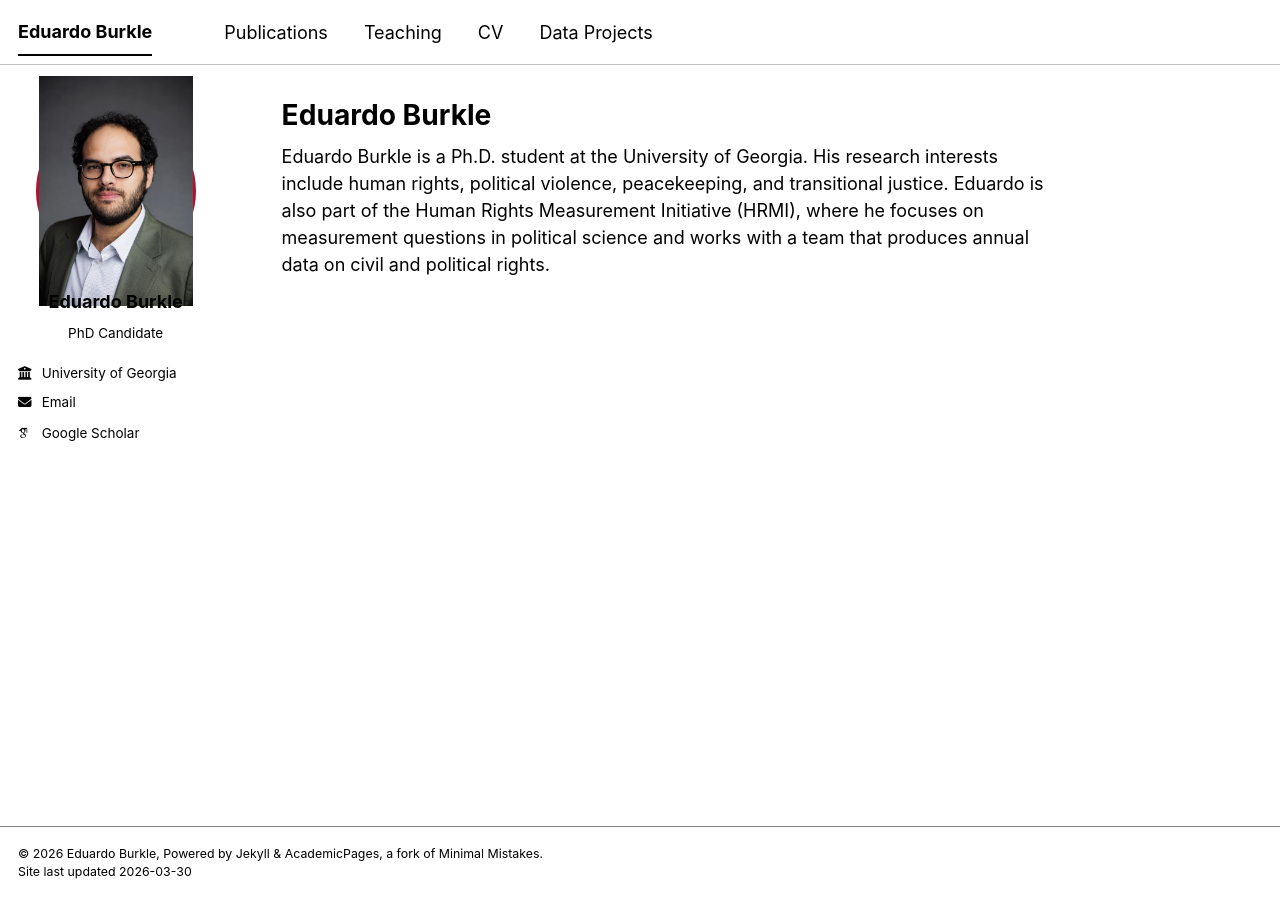
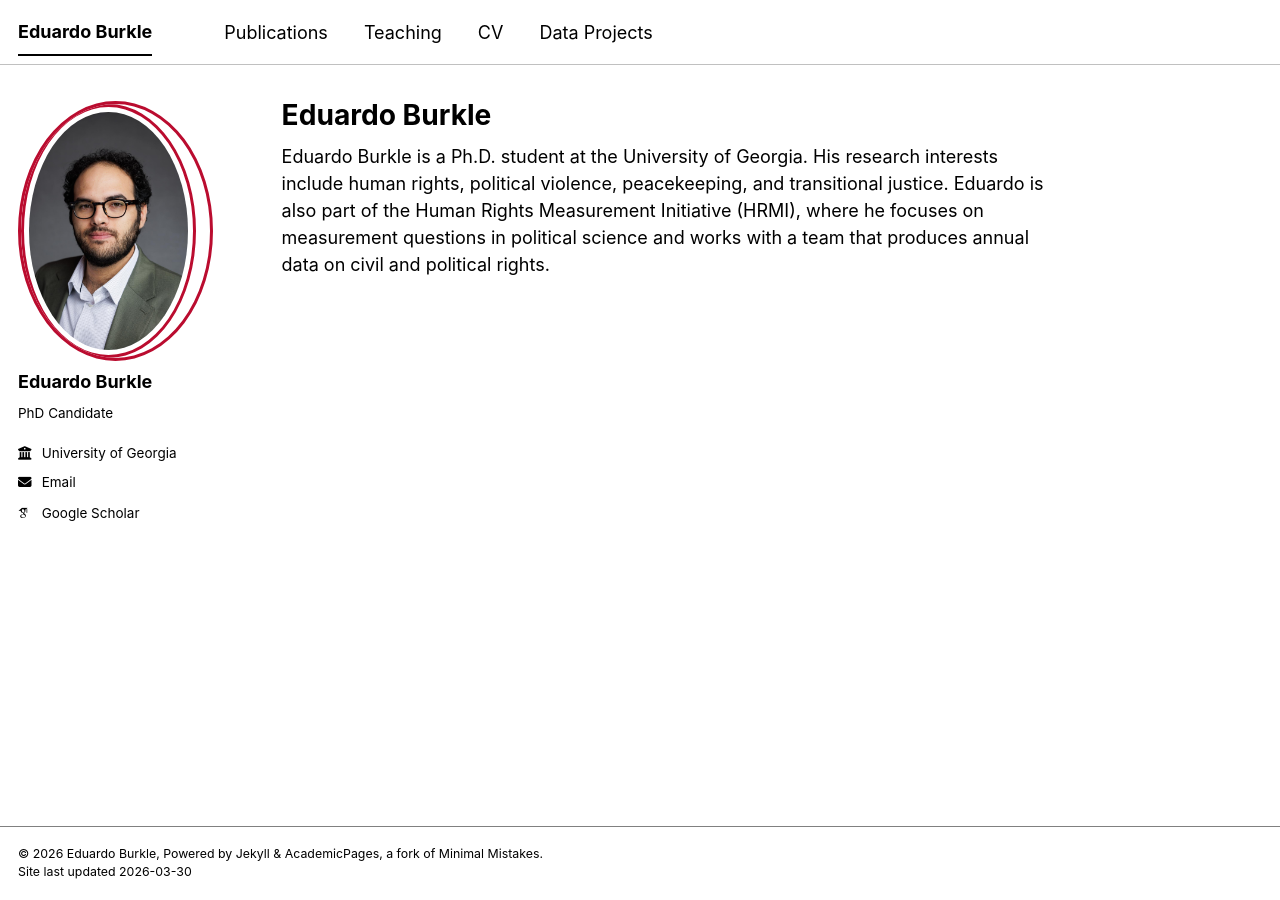
Before and after one commit to eduardoburkle/eduardoburkle.github.io, a Jekyll site: the page built from _pages/about.md, in a window 1280 px wide. Built offline with Jekyll 4.4.1, drawn with Linux system fonts in a browser that asks for light colours; some web fonts are replaced; a script bundle is joined from its source files by our own code; library files that are not in the unit come from our copies.

Commit message:
Update main.scss

```diff
--- a/assets/css/main.scss
+++ b/assets/css/main.scss
@@ -82,32 +82,12 @@ footer.page__footer p {
   display: none !important;
 }
 
-/* --- CENTERED & UNCLIPPED AVATAR --- */
-.author__avatar {
-  display: block !important;
-  text-align: center !important; /* Centers the image inside the sidebar */
-  width: 100% !important;
-  padding: 10px 0 !important;   /* Space to prevent clipping top/bottom */
-  overflow: visible !important;
+/* --- FORCE PICTURE ROUND --- */
+.author__avatar img,
+.author__avatar,
+#author__avatar {
+  border-radius: 50% !important;
+  overflow: hidden !important; /* This clips the square corners off */
+  object-fit: cover !important;
+  border: 3px solid #BA0C2F !important;
 }
-
-.author__avatar img {
-  display: inline-block !important; /* Allows text-align to work */
-  margin: 0 auto !important;        /* Horizontal centering */
-  border-radius: 50% !important;
-  border: 3px solid #BA0C2F !important;
-
-  /* Size adjustment to stay within the sidebar width */
-  max-width: 160px !important;      /* Fixed size is often safer for alignment */
-  height: 160px !important;
-  object-fit: cover !important;
-
-  /* The "Magic" fix for the red border clipping */
-  box-sizing: border-box !important;
-}
-
-/* Force the Author Name and Bio to center-align as well */
-.author__content, .author__name, .author__bio {
-  text-align: center !important;
-  width: 100% !important;
-}
```
